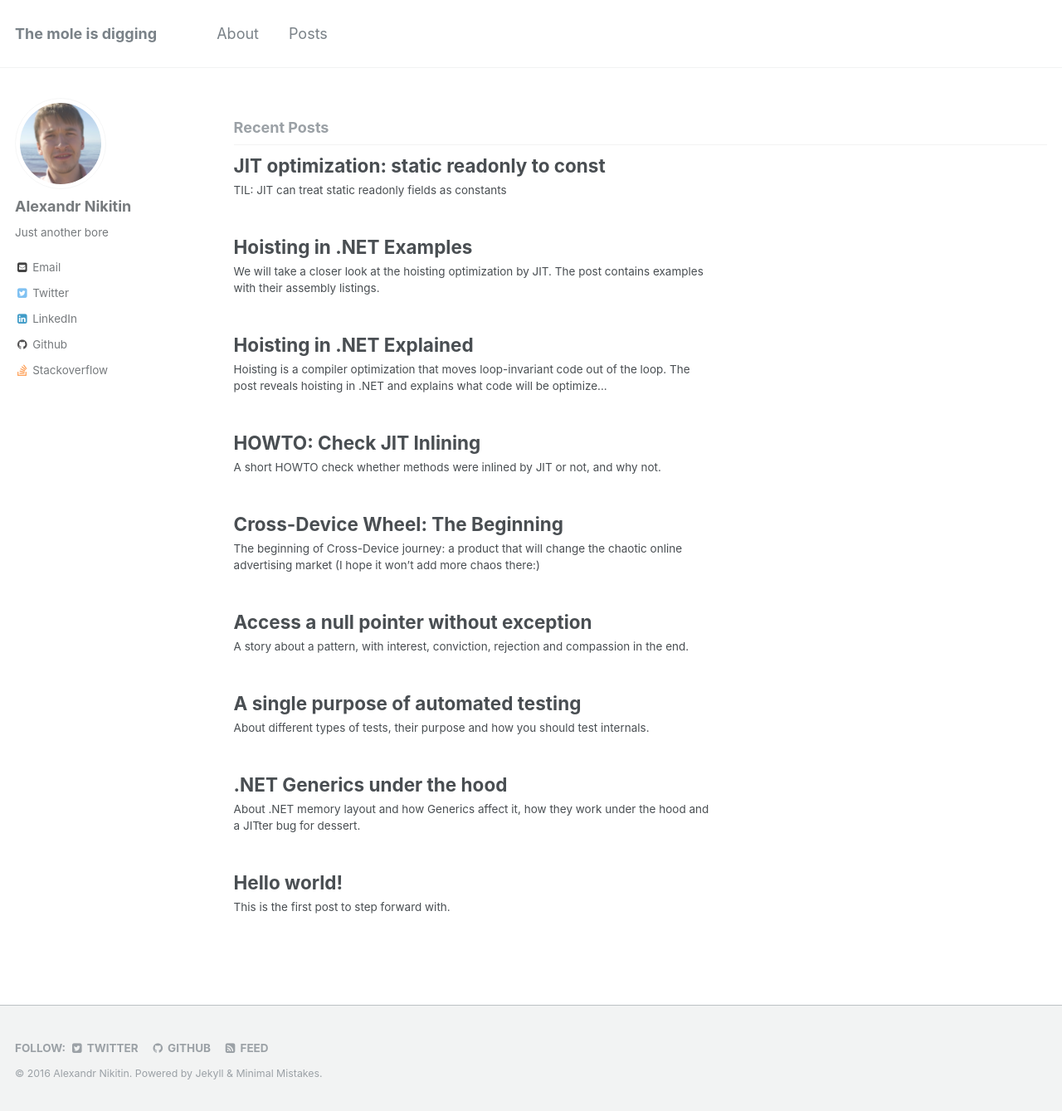
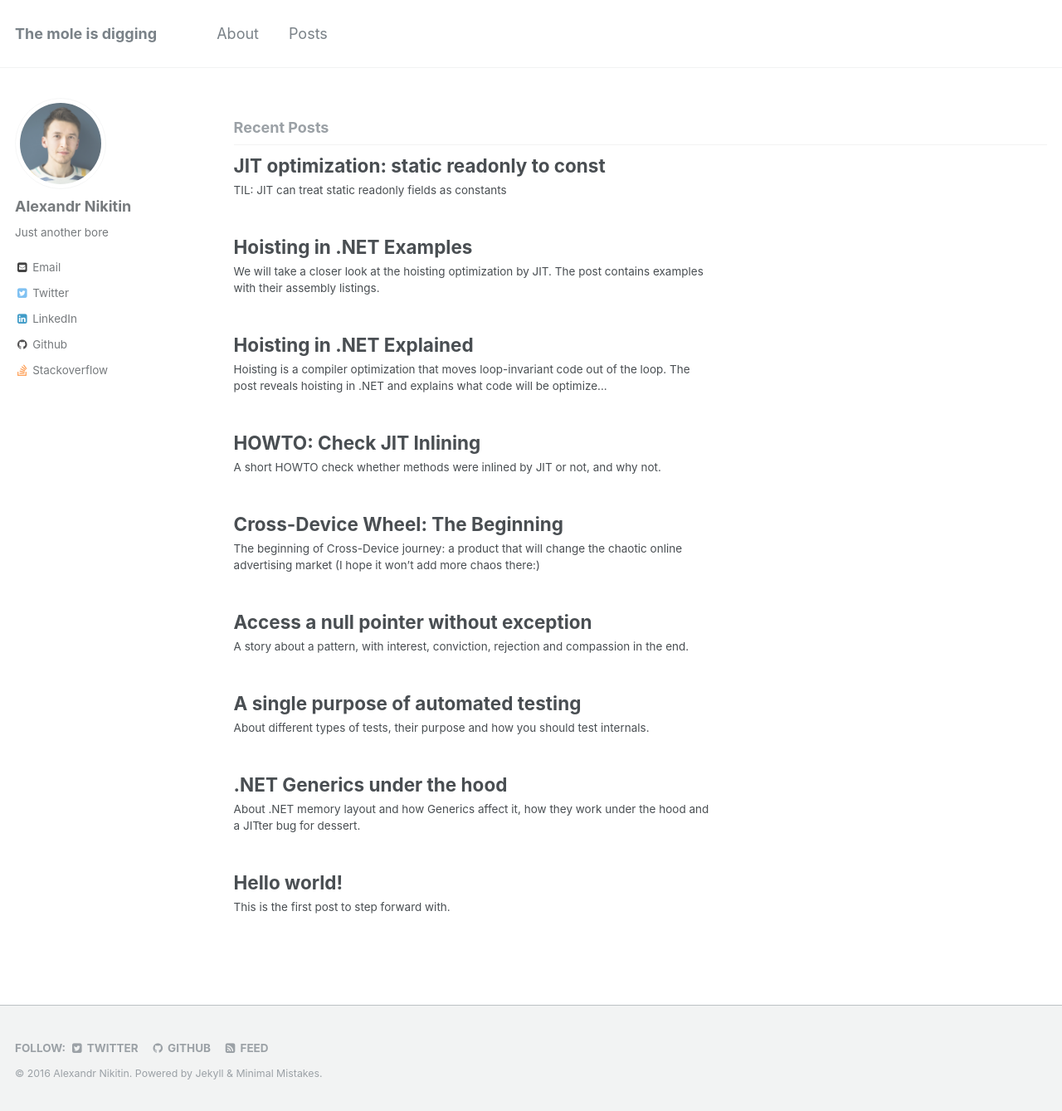
Before and after one commit to alexandrnikitin/blog, a Jekyll site: the page built from index.html, in a window 1280 px wide and 1339 px high. Shown: the whole window at 83% size. Built offline with Jekyll 4.4.1, drawn with Linux system fonts in a browser that asks for light colours; the list of posts is cut into pages by our own code.

Commit message:
Some fixes

```diff
--- a/_config.yml
+++ b/_config.yml
@@ -64,7 +64,7 @@
 # Site Author
 author:
   name             : "Alexandr Nikitin"
-  avatar           : "bio-photo.jpg"
+  avatar           : "bio-photo.png"
   bio              : "Just another bore"
   location         :
   email            : nikitin.alexandr.a@gmail.com
--- a/_includes/head/custom.html
+++ b/_includes/head/custom.html
@@ -2,4 +2,26 @@
 
 <!-- insert favicons. use http://realfavicongenerator.net/ -->
 
+<!-- Icons -->
+<link rel="apple-touch-icon" sizes="57x57" href="{{ site.url }}/assets/favicon/apple-touch-icon-57x57.png">
+<link rel="apple-touch-icon" sizes="60x60" href="{{ site.url }}/assets/favicon/apple-touch-icon-60x60.png">
+<link rel="apple-touch-icon" sizes="72x72" href="{{ site.url }}/assets/favicon/apple-touch-icon-72x72.png">
+<link rel="apple-touch-icon" sizes="76x76" href="{{ site.url }}/assets/favicon/apple-touch-icon-76x76.png">
+<link rel="apple-touch-icon" sizes="114x114" href="{{ site.url }}/assets/favicon/apple-touch-icon-114x114.png">
+<link rel="apple-touch-icon" sizes="120x120" href="{{ site.url }}/assets/favicon/apple-touch-icon-120x120.png">
+<link rel="apple-touch-icon" sizes="144x144" href="{{ site.url }}/assets/favicon/apple-touch-icon-144x144.png">
+<link rel="apple-touch-icon" sizes="152x152" href="{{ site.url }}/assets/favicon/apple-touch-icon-152x152.png">
+<link rel="apple-touch-icon" sizes="180x180" href="{{ site.url }}/assets/favicon/apple-touch-icon-180x180.png">
+<link rel="icon" type="image/png" href="{{ site.url }}/assets/favicon/favicon-32x32.png" sizes="32x32">
+<link rel="icon" type="image/png" href="{{ site.url }}/assets/favicon/favicon-194x194.png" sizes="194x194">
+<link rel="icon" type="image/png" href="{{ site.url }}/assets/favicon/favicon-96x96.png" sizes="96x96">
+<link rel="icon" type="image/png" href="{{ site.url }}/assets/favicon/android-chrome-192x192.png" sizes="192x192">
+<link rel="icon" type="image/png" href="{{ site.url }}/assets/favicon/favicon-16x16.png" sizes="16x16">
+<link rel="manifest" href="{{ site.url }}/assets/favicon/manifest.json">
+<link rel="shortcut icon" href="{{ site.url }}/assets/favicon/favicon.ico">
+<meta name="msapplication-TileColor" content="#2d89ef">
+<meta name="msapplication-TileImage" content="{{ site.url }}/assets/favicon/mstile-144x144.png">
+<meta name="msapplication-config" content="{{ site.url }}/assets/favicon/browserconfig.xml">
+<meta name="theme-color" content="#ffffff">
+
 <!-- end custom head snippets -->
```
Also changed, not shown: _drafts/howto-get-assembly-code.md (renamed from _drafts/howto-get-assembly-code.markdown), images/bio-photo.jpg (deleted), images/bio-photo.png (added).
